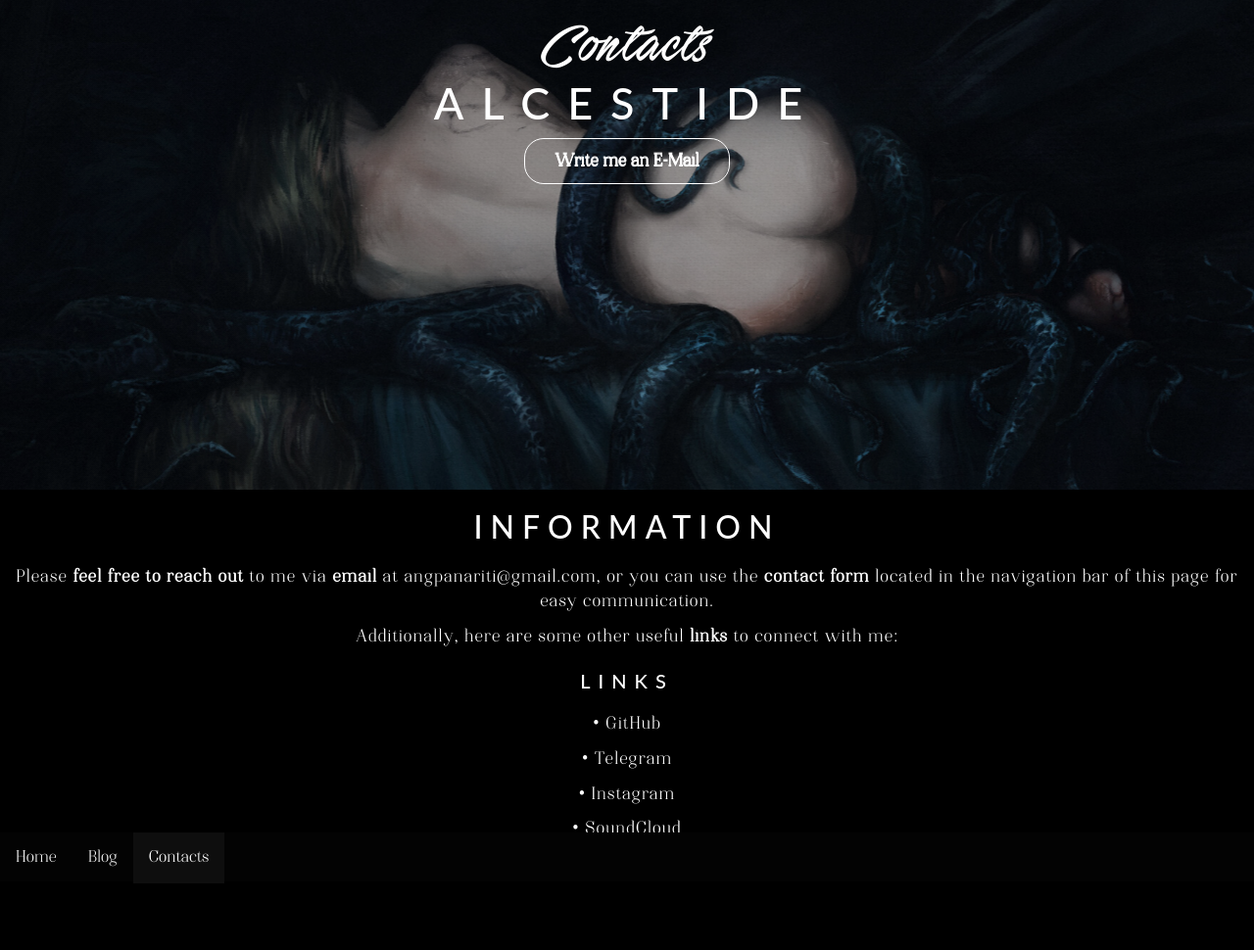
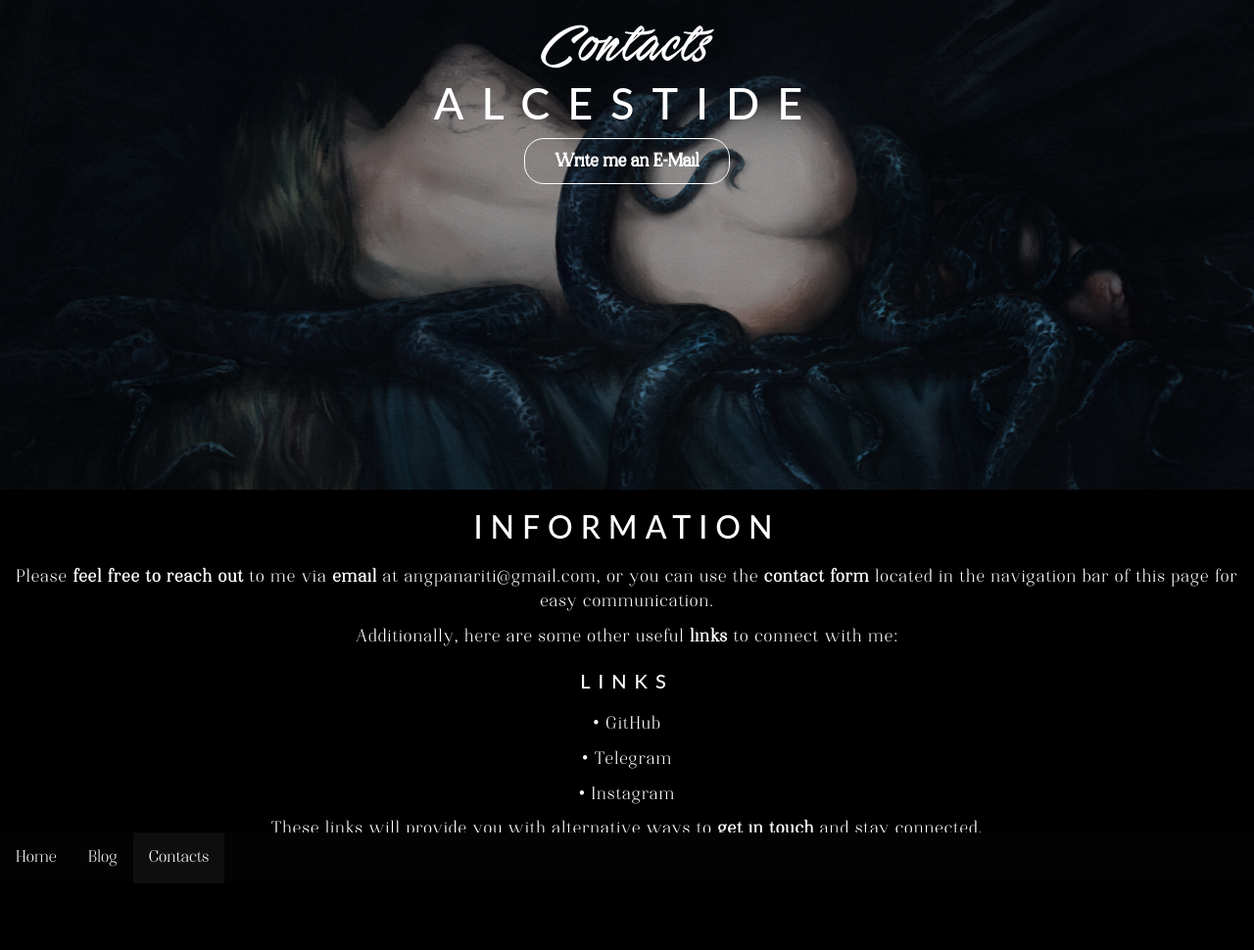
Before and after one commit to alcestide/alcestide.github.io, a Jekyll site: the page built from contacts.md, in a window 1280 px wide. Shown: the whole page at 98% size. Built offline with Jekyll 4.4.1, drawn with Linux system fonts in a browser that asks for light colours; nearby versions of some CDN libraries; library files that are not in the unit come from our copies; after the commit the page ends 934 px from its top, so only the background shows below that.

Commit message:
Update contacts.html

```diff
--- a/_layouts/contacts.html
+++ b/_layouts/contacts.html
@@ -42,7 +42,6 @@
                 <p>• <a href="https://github.com/alcestide" target="_blank">GitHub</a></p>
                 <p>• <a href="https://t.me/alcestide" target="_blank">Telegram</a></p>
                 <p>• <a href="https://instagram.com/alcestide" target="_blank">Instagram</a></p>
-                <p>• <a href="https://soundcloud.com/alcestide" target="_blank">SoundCloud</a></p>
             </p>
             <p>These links will provide you with alternative ways to <b>get in touch</b> and stay connected.</p>
                   <script src="https://formspree.io/js/formbutton-v1.min.js" defer></script>
```
